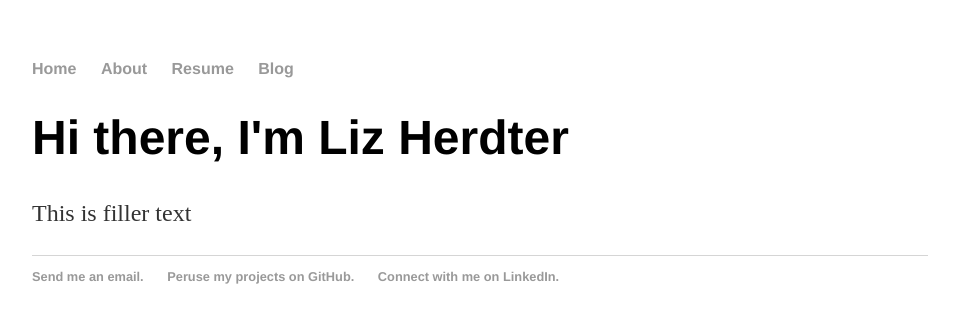
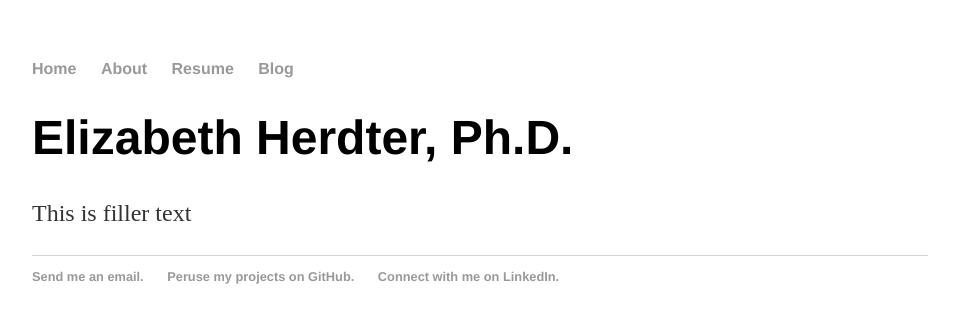
Before and after one commit to eherdter/eherdter.github.io, a Jekyll site: the page built from cv/index.html, in a window 1280 px wide. Shown: the top 323 px of the page, without its empty margins (160-1119 px from the left). Built offline with Jekyll 4.4.1, drawn with Linux system fonts in a browser that asks for light colours.

Commit message:
Add content to CV page.

```diff
--- a/cv/index.html
+++ b/cv/index.html
@@ -3,6 +3,6 @@ layout: default
 title: E.Herdter
 ---
 <div class="blurb">
-	<h1>Hi there, I'm Liz Herdter</h1>
+	<h1>Elizabeth Herdter, Ph.D.</h1>
 	<p>This is filler text</p>
 </div><!-- /.blurb -->
```
